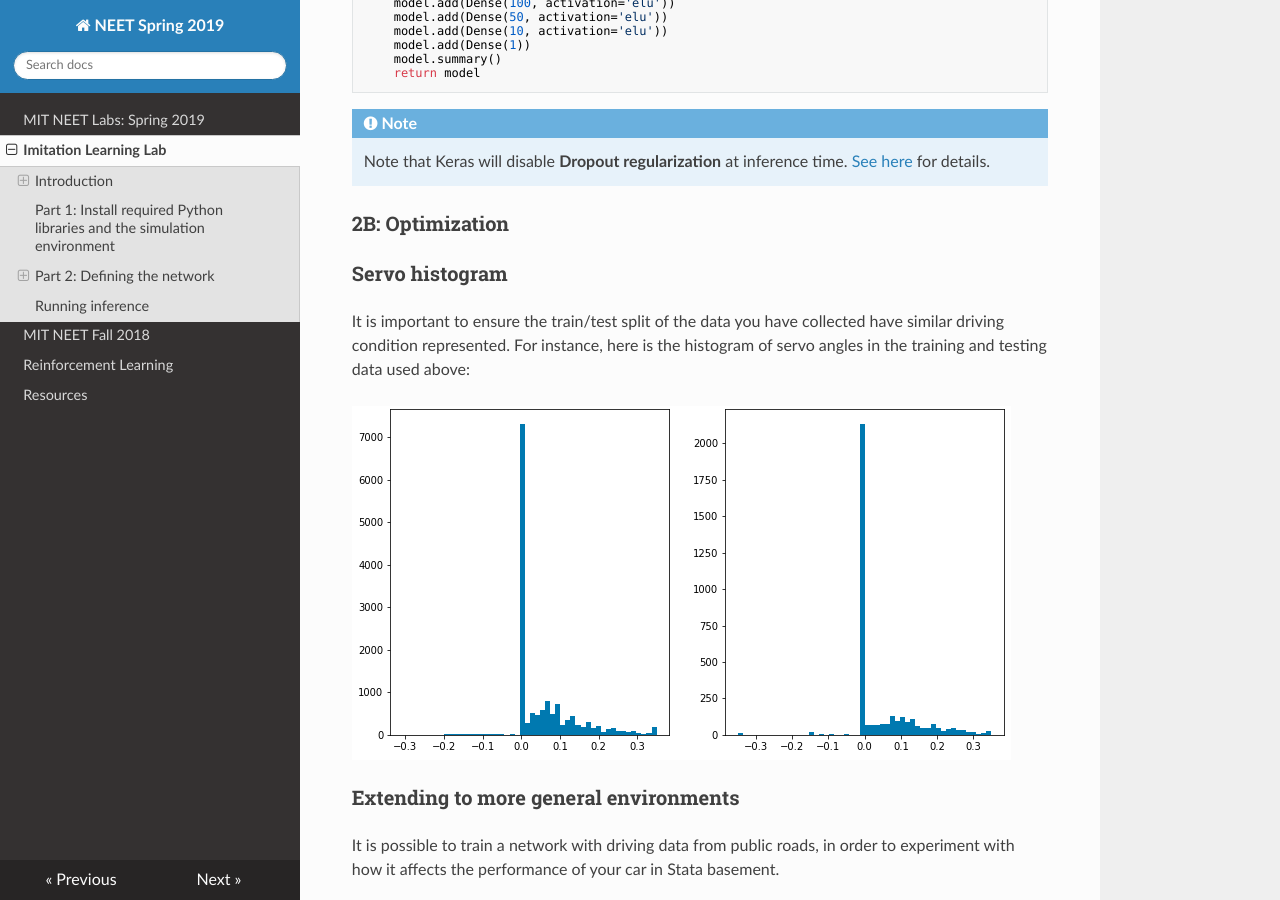
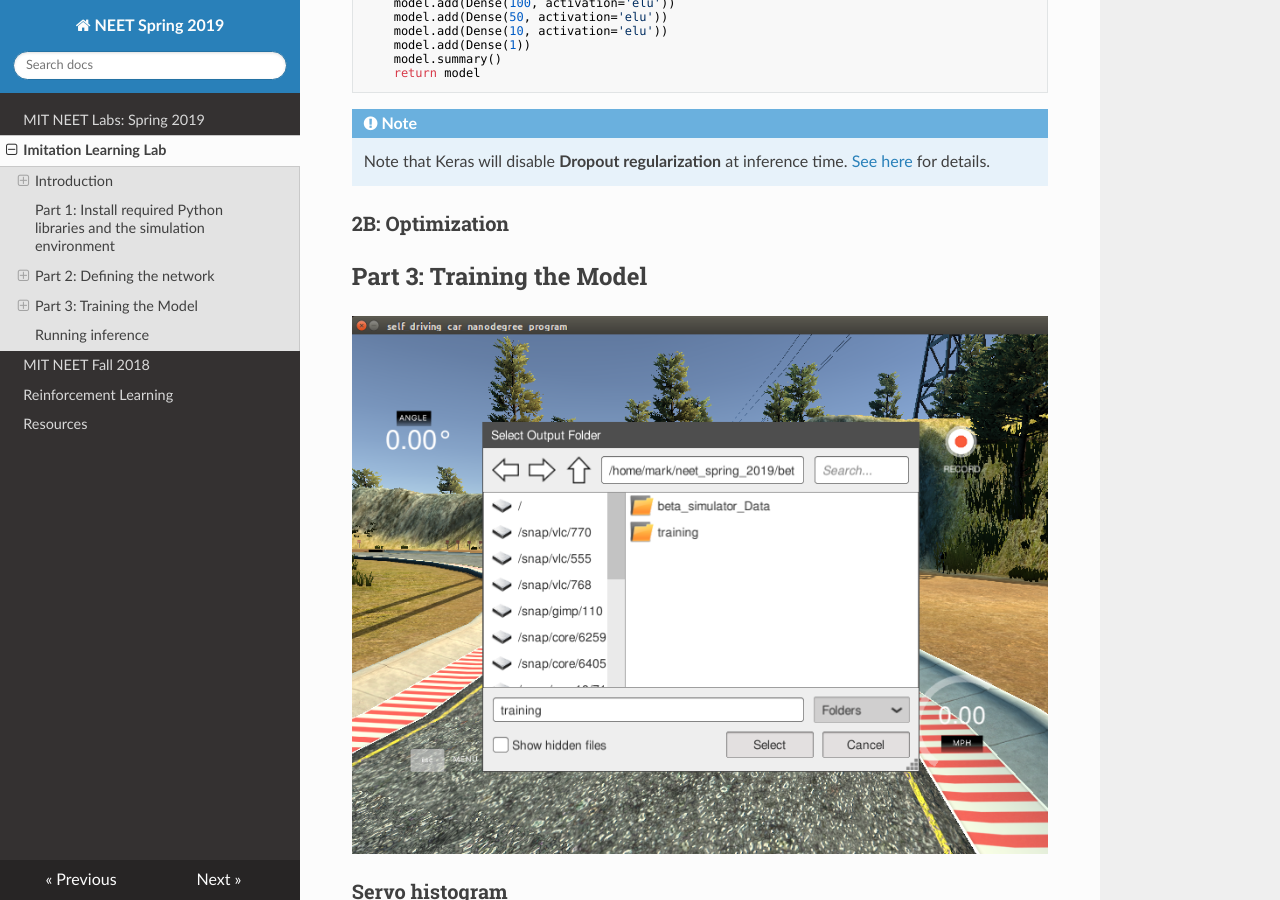
Before and after one commit to mmaz/neet, an MkDocs documentation site: the page built from docs/imitation_learning.md, in a window 1280 px wide and 900 px high, scrolled down 3621 px. Built offline with MkDocs 1.6.1, drawn with Linux system fonts in a browser that asks for light colours; nearby versions of some CDN libraries.

Commit message:
record img

```diff
--- a/docs/imitation_learning.md
+++ b/docs/imitation_learning.md
@@ -101,6 +101,10 @@ def build_model(dropout_rate=0.5):
 
 ### 2B: Optimization
 
+
+## Part 3: Training the Model
+
+![](img/record.png)
 
 
 ### Servo histogram
```
Also changed, not shown: docs/img/record.png (added).
